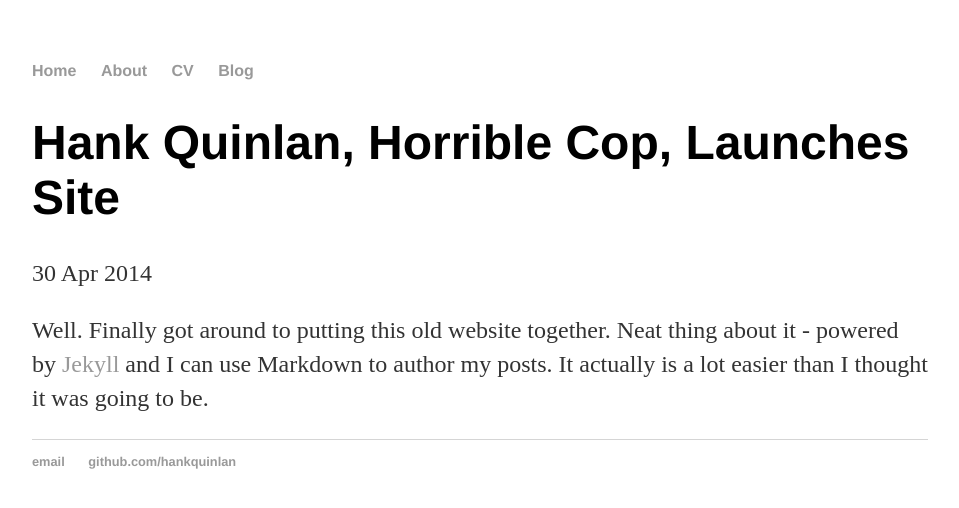
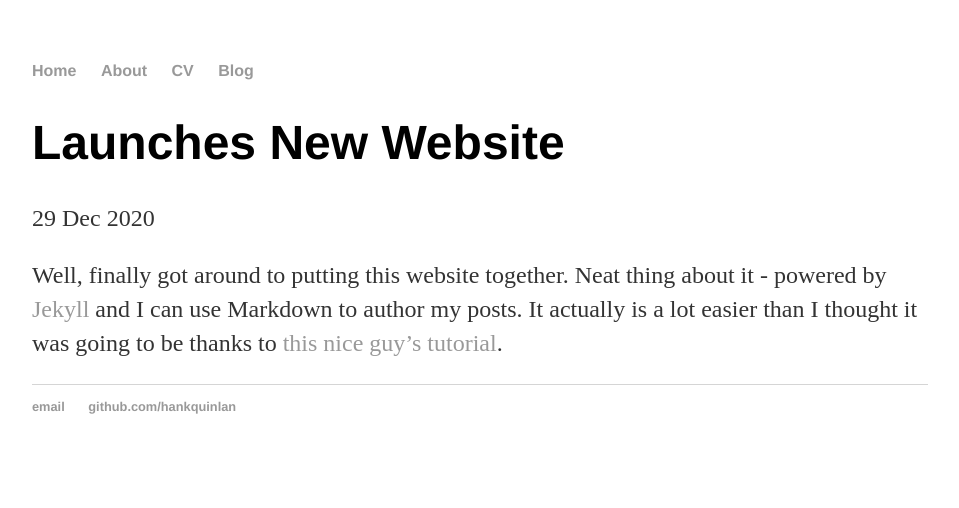
Before and after one commit to mindyng/mindyng.github.io, a Jekyll site: the page built from _posts/2014-04-30-hank-quinlan-site-launched.md, in a window 1280 px wide. Shown: the top 508 px of the page, without its empty margins (160-1119 px from the left). Built offline with Jekyll 4.4.1, drawn with Linux system fonts in a browser that asks for light colours.

Commit message:
Update 2014-04-30-hank-quinlan-site-launched.md

```diff
--- a/_posts/2014-04-30-hank-quinlan-site-launched.md
+++ b/_posts/2014-04-30-hank-quinlan-site-launched.md
@@ -1,7 +1,7 @@
 ---
 layout: post
-title: "Hank Quinlan, Horrible Cop, Launches Site"
-date: 2014-04-30
+title: "Launches New Website"
+date: 2020-12-29
 ---
 
-Well. Finally got around to putting this old website together. Neat thing about it - powered by [Jekyll](http://jekyllrb.com) and I can use Markdown to author my posts. It actually is a lot easier than I thought it was going to be.
+Well, finally got around to putting this website together. Neat thing about it - powered by [Jekyll](http://jekyllrb.com) and I can use Markdown to author my posts. It actually is a lot easier than I thought it was going to be thanks to [this nice guy's tutorial](http://jmcglone.com/guides/github-pages/).
```
